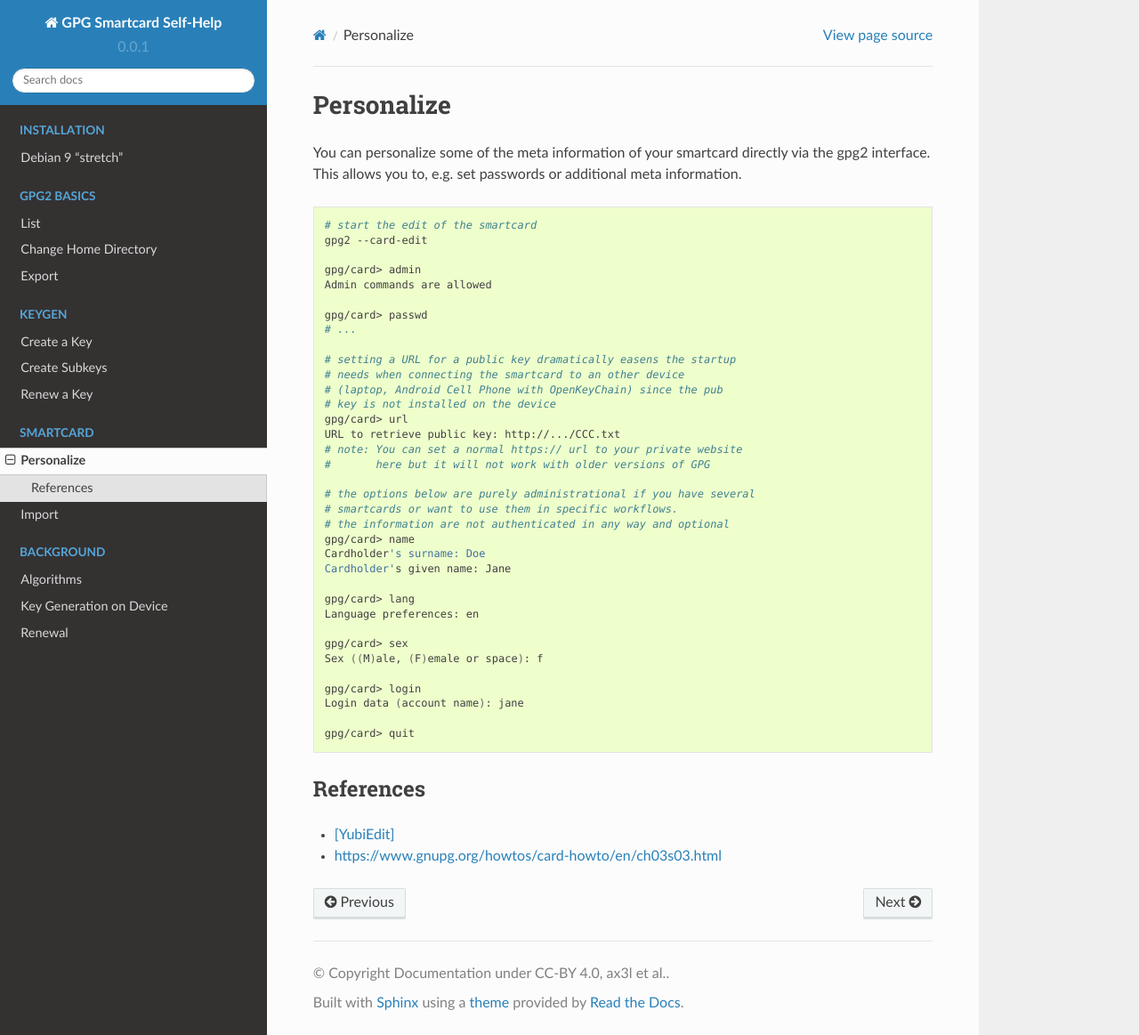
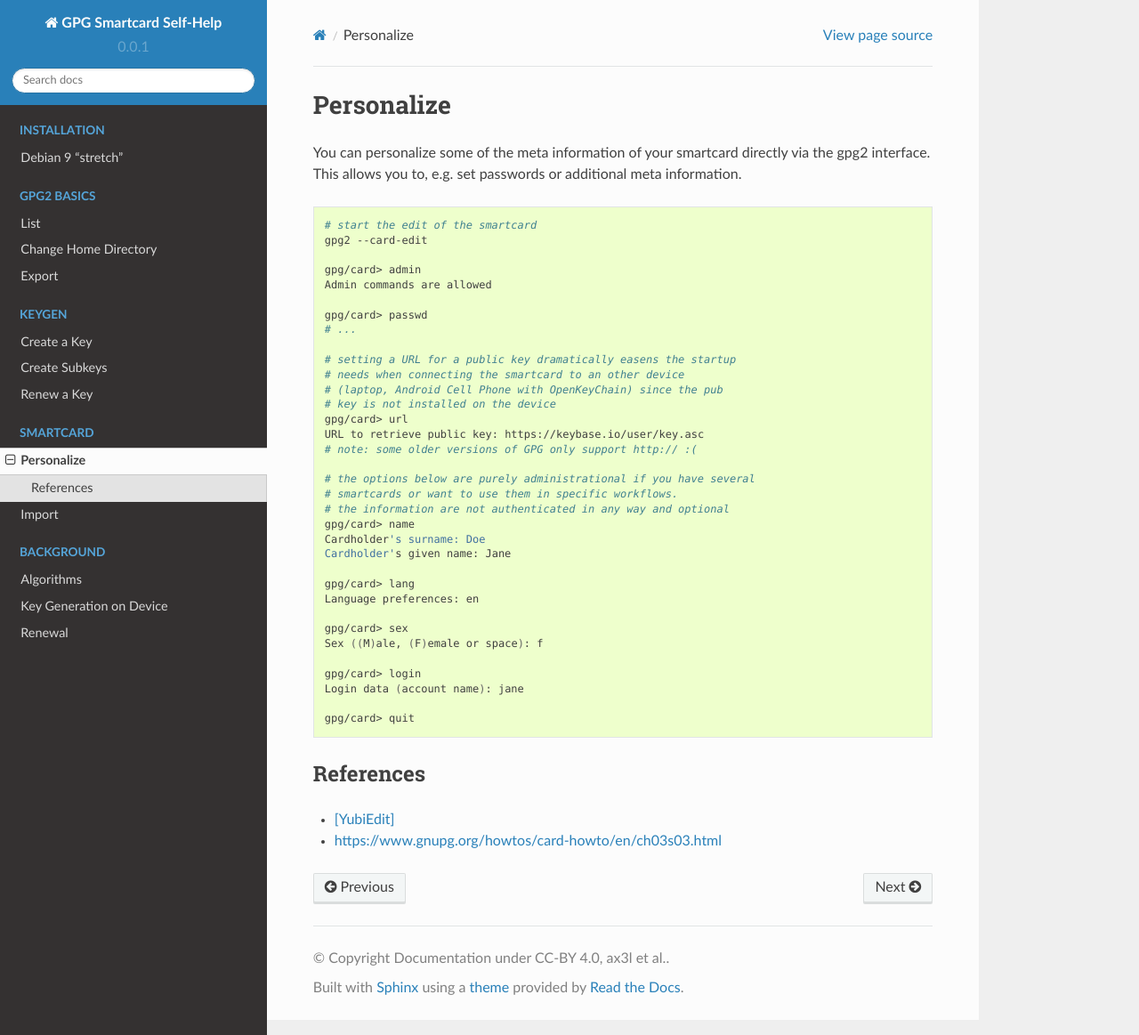
Before and after one commit to ax3l/gpg_smartcard, a Sphinx documentation site: the page built from source/smartcard/personalize.rst, in a window 1280 px wide and 1163 px high. Shown: the whole window at 89% size. Built offline with Sphinx 7.4.7 and the Read the Docs theme 2.0.0, drawn with Linux system fonts in a browser that asks for light colours.

Commit message:
URL: Keybase.io
use https by default, note on http and older GPG

```diff
--- a/source/install/debian.rst
+++ b/source/install/debian.rst
@@ -57,6 +57,7 @@ Further references
 ------------------
 
 * https://wiki.fsfe.org/TechDocs/CardHowtos/CardWithSubkeysUsingBackups
+* https://malcolmsparks.com/posts/yubikey-gpg.html
 * https://github.com/drduh/YubiKey-Guide/find/master#install---linux
 * https://developers.yubico.com/libu2f-host/
 * http://wiki.yobi.be/wiki/GnuPG (includes trouble shooting)
--- a/source/smartcard/personalize.rst
+++ b/source/smartcard/personalize.rst
@@ -22,9 +22,8 @@ This allows you to, e.g. set passwords or additional meta information.
    # (laptop, Android Cell Phone with OpenKeyChain) since the pub
    # key is not installed on the device
    gpg/card> url
-   URL to retrieve public key: http://.../CCC.txt
-   # note: You can set a normal https:// url to your private website
-   #       here but it will not work with older versions of GPG
+   URL to retrieve public key: https://keybase.io/user/key.asc
+   # note: some older versions of GPG only support http:// :(
 
    # the options below are purely administrational if you have several
    # smartcards or want to use them in specific workflows.
```
